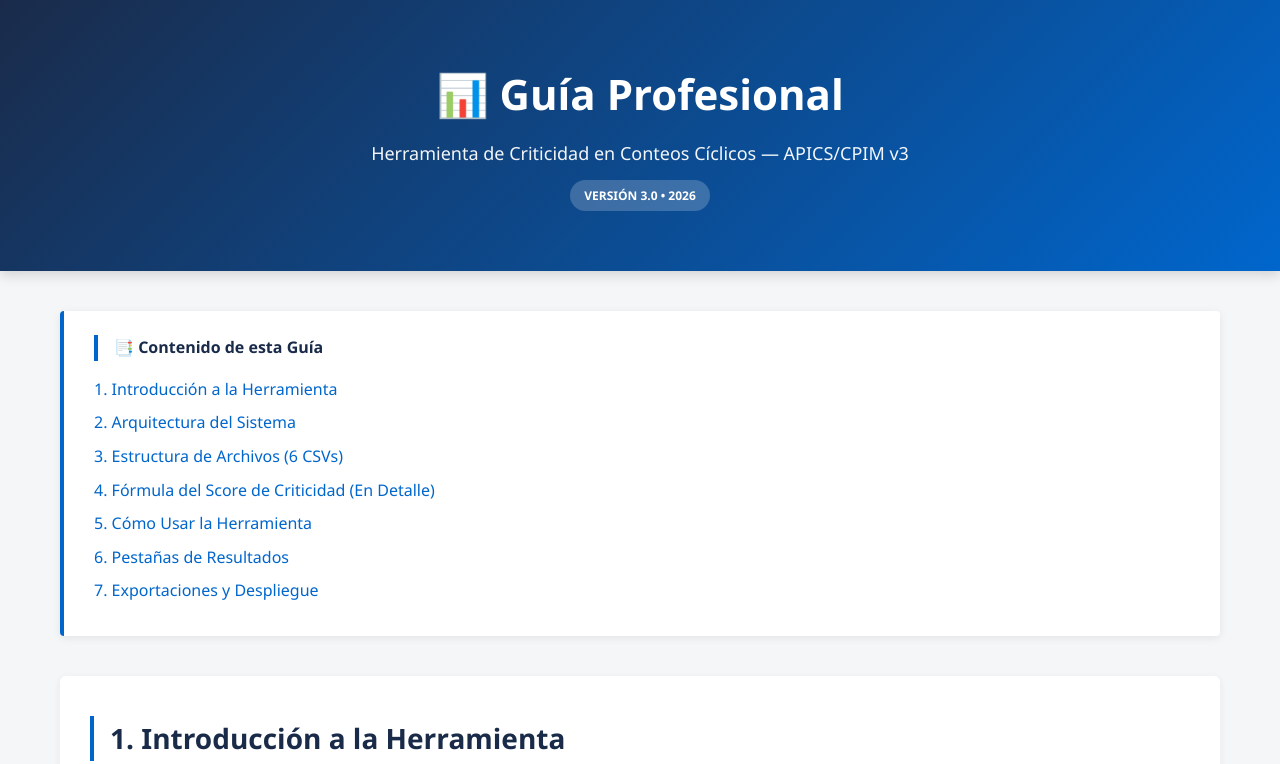
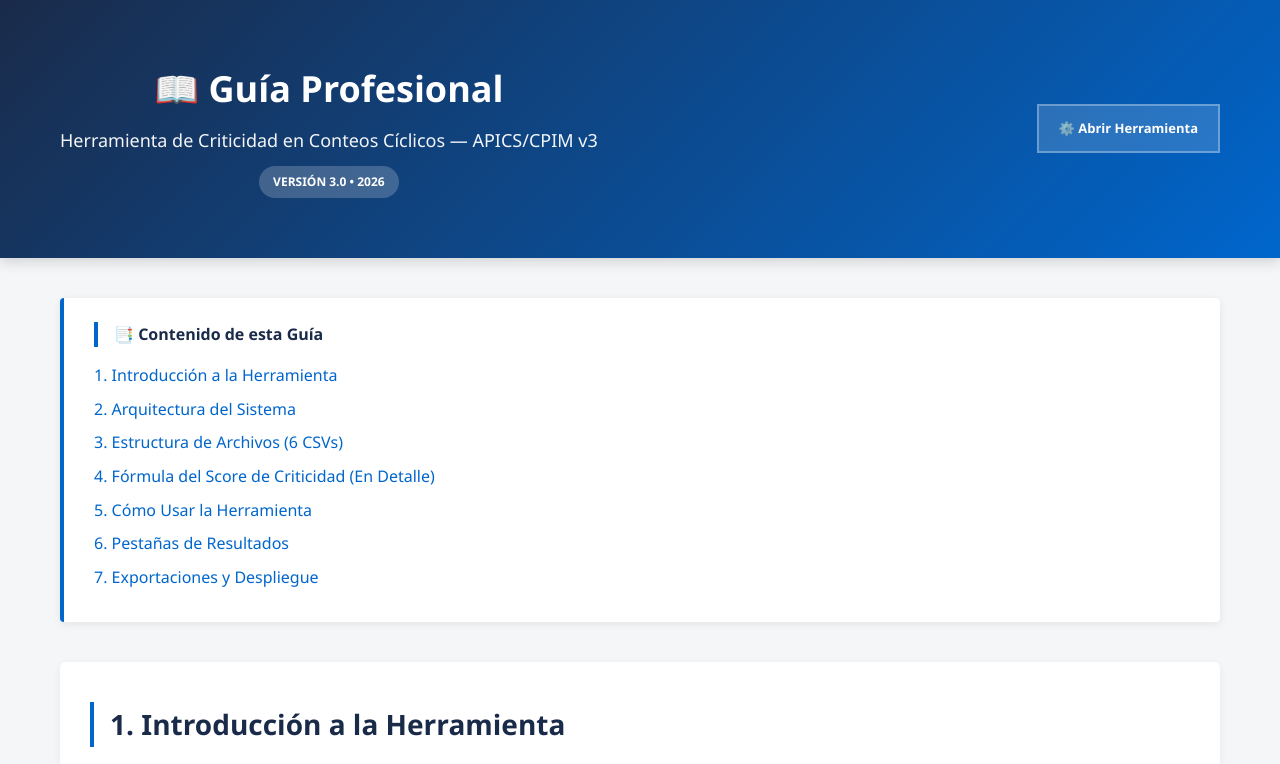
Before and after one commit to jsanchez261093-max/conteos-ciclicos, a plain HTML site: page guia.html in a window 1280 px wide. Shown: the top 764 px of the page. Drawn offline with Linux system fonts and the light colour scheme.

Commit message:
Update guia.html
Conexión Guía - Herramienta

```diff
--- a/guia.html
+++ b/guia.html
@@ -111,10 +111,15 @@ footer { background: #1a2b4a; color: white; text-align: center; padding: 30px 20
 <body>
 
 <header>
-  <div class="container">
-    <h1>📊 Guía Profesional</h1>
-    <p>Herramienta de Criticidad en Conteos Cíclicos — APICS/CPIM v3</p>
-    <span class="badge">VERSIÓN 3.0 • 2026</span>
+  <div class="container" style="display:flex;align-items:center;justify-content:space-between;flex-wrap:wrap;gap:16px">
+    <div>
+      <h1 style="font-size:36px;margin-bottom:8px">📖 Guía Profesional</h1>
+      <p>Herramienta de Criticidad en Conteos Cíclicos — APICS/CPIM v3</p>
+      <span class="badge">VERSIÓN 3.0 • 2026</span>
+    </div>
+    <a href="index.html" style="background:rgba(255,255,255,0.15);color:white;text-decoration:none;padding:12px 20px;border:2px solid rgba(255,255,255,0.3);display:inline-flex;align-items:center;gap:8px;font-weight:700;font-size:13px;transition:background 0.2s;white-space:nowrap" onmouseover="this.style.background='rgba(255,255,255,0.25)'" onmouseout="this.style.background='rgba(255,255,255,0.15)'">
+      ⚙️ Abrir Herramienta
+    </a>
   </div>
 </header>
 
@@ -1102,7 +1107,11 @@ footer { background: #1a2b4a; color: white; text-align: center; padding: 30px 20
 <footer>
   <p><strong>Guía Profesional — Herramienta de Criticidad de Conteos Cíclicos</strong></p>
   <p>APICS/CPIM v3 · 2026 · Documento confidencial interno</p>
-  <p style="margin-top: 16px; opacity: 0.8;">Para actualizaciones y soporte, contacta al equipo de operaciones.</p>
+  <div style="margin-top:20px">
+    <a href="index.html" style="background:rgba(255,255,255,0.15);color:white;text-decoration:none;padding:10px 24px;border:2px solid rgba(255,255,255,0.3);font-weight:700;font-size:13px">
+      ⚙️ Abrir Herramienta de Análisis →
+    </a>
+  </div>
 </footer>
 
 <script>
```
